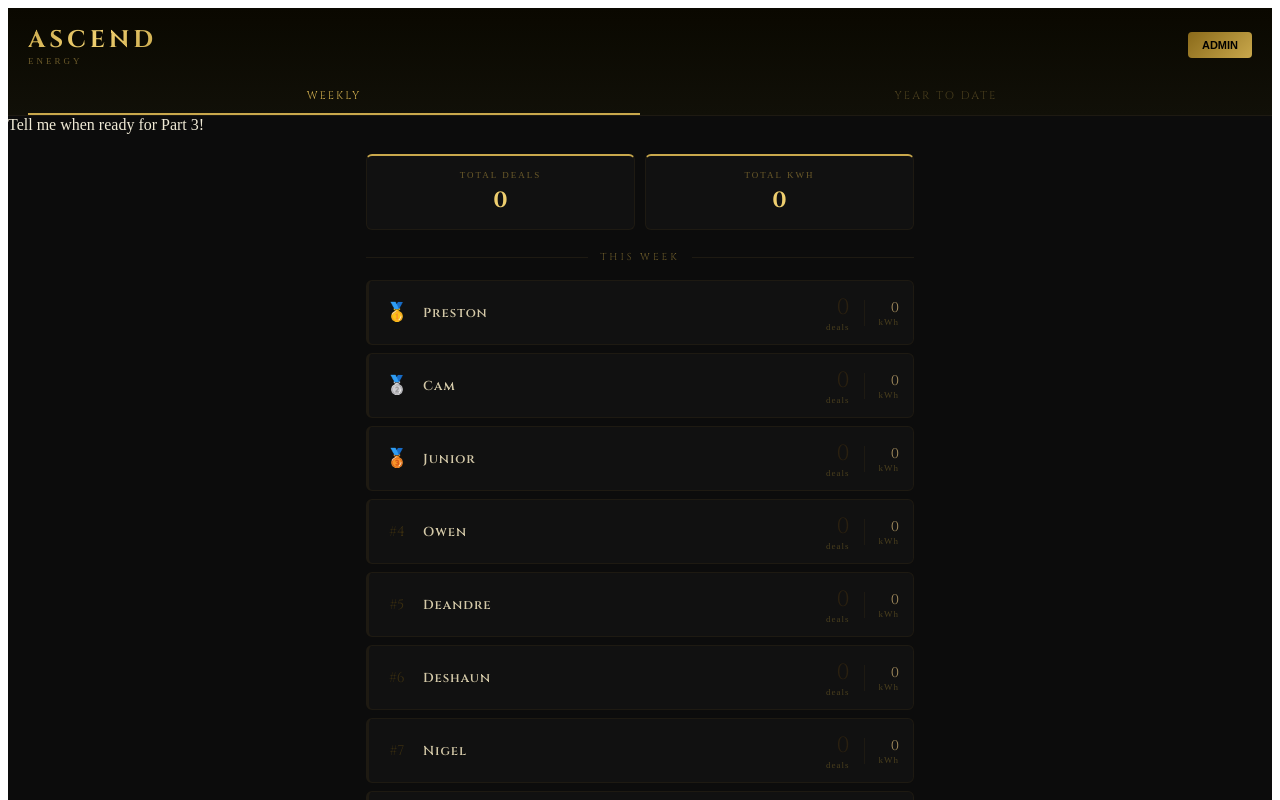
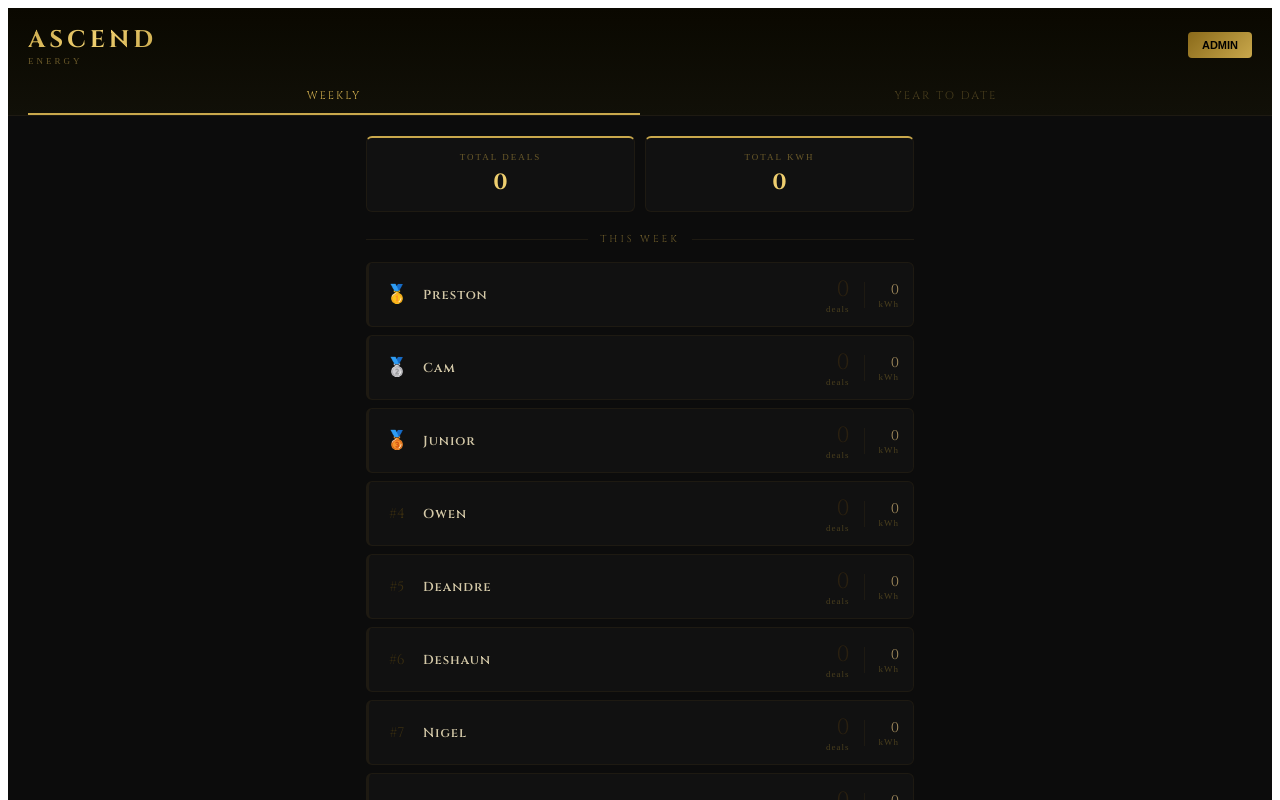
Before and after one commit to prestonholmes2026-cmyk/ascend-leaderboard, a React (Vite) app: page / in a window 1280 px wide. Shown: the top 800 px of the page. Built offline with nearby package versions, Linux system fonts and the light colour scheme; the HTML template or start-up script is replaced by a standard one.

Commit message:
Update App.jsx

```diff
--- a/src/App.jsx
+++ b/src/App.jsx
@@ -218,7 +218,7 @@ export default function App() {
      </div>
 
 
-Tell me when ready for Part 3!
+
          {showLogin && (
        <div style={{ position:"fixed", inset:0, background:"rgba(0,0,0,0.9)", display:"flex", alignItems:"center", justifyContent:"center", zIndex:200 }}>
          <div style={{ background:"#0f0d07", border:`1px solid ${border}`, borderTop:`2px solid ${gold}`, borderRadius:8, padding:32, width:300, textAlign:"center" }}>
```
